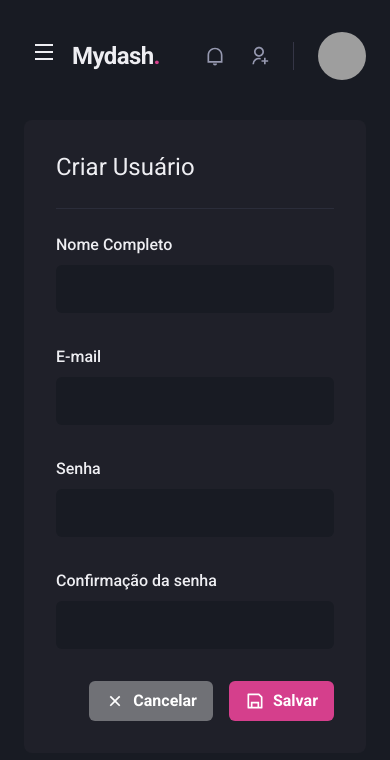
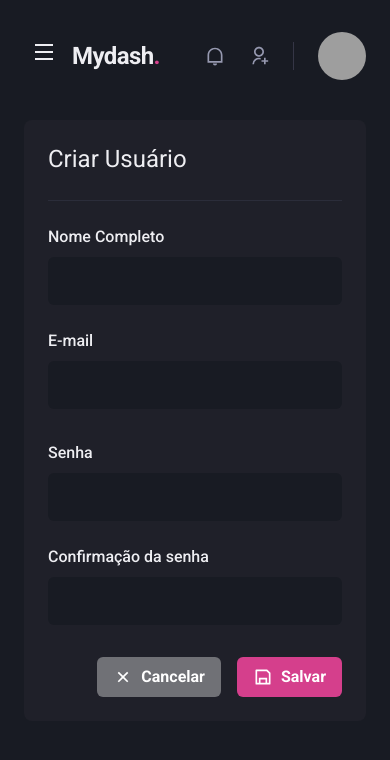
Before and after one commit to vandsonfalcao/MyDash, a Next.js app: page /users/create in a window 390 px wide. Shown: the top 760 px of the page. Built offline with nearby package versions, Linux system fonts and the light colour scheme; grey boxes are pictures that could not be loaded.

Commit message:
finished responsivity

```diff
--- a/src/pages/users/create.tsx
+++ b/src/pages/users/create.tsx
@@ -22,7 +22,7 @@
 			<Flex w="100%" my="6" maxW={1480} mx="auto" px="6">
 				<SideBar />
 
-				<Box flex={1} borderRadius={8} bg="gray.800" p="8">
+				<Box flex={1} borderRadius={8} bg="gray.800" p={["6", "8"]}>
 					<Heading size="lg" fontWeight="normal">
 						Criar Usuário
 					</Heading>
@@ -30,12 +30,12 @@
 					<Divider my="6" borderColor="gray.700" />
 
 					<VStack spacing="8">
-						<SimpleGrid minChildWidth="240px" spacing="8" w="100%">
+						<SimpleGrid minChildWidth="240px" spacing={["6", "8"]} w="100%">
 							<Input name="name" label="Nome Completo" />
 							<Input name="email" type="email" label="E-mail" />
 						</SimpleGrid>
 
-						<SimpleGrid minChildWidth="240px" spacing="8" w="100%">
+						<SimpleGrid minChildWidth="240px" spacing={["6", "8"]} w="100%">
 							<Input name="password" type="password" label="Senha" />
 							<Input
 								name="password_condirmation"
```
